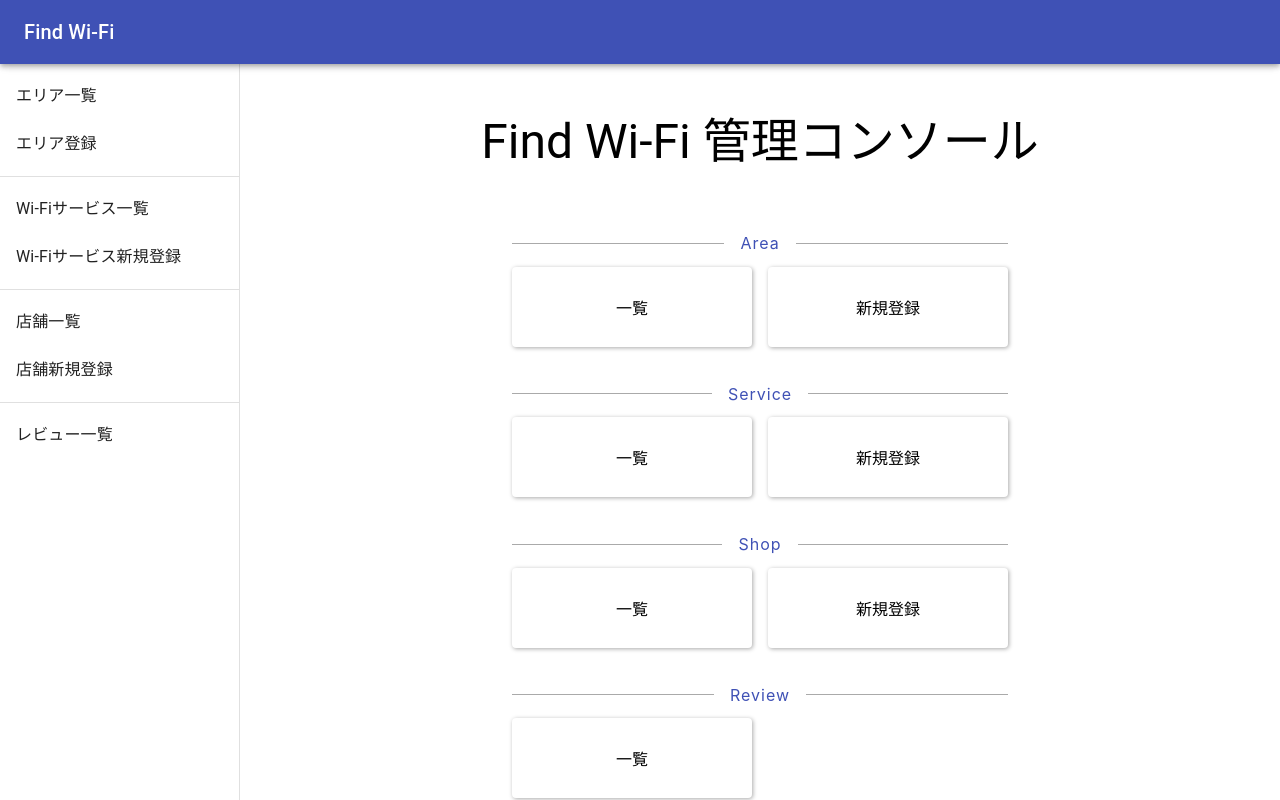
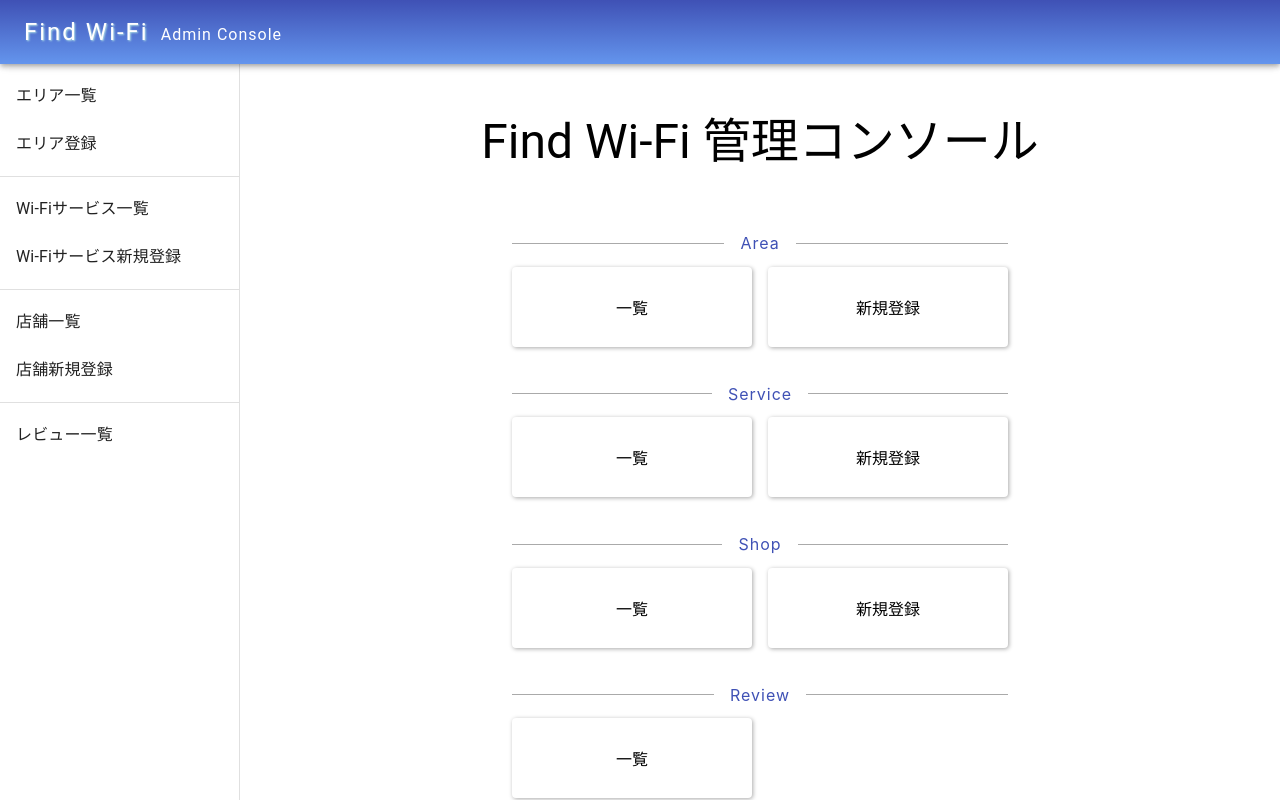
Before and after one commit to KotaTanaka/react-frontend-sandbox, a React (Create React App) app: page / in a window 1280 px wide. Built offline with nearby package versions, Linux system fonts and the light colour scheme.

Commit message:
feat: ヘッダーのデザイン調整

```diff
--- a/src/components/partials/Header.tsx
+++ b/src/components/partials/Header.tsx
@@ -12,7 +12,12 @@ const Header: React.FC = () => {
     <AppBar position="fixed" className={classes.appBar}>
       <Toolbar>
         <Title onClick={moveToHome}>
-          <Typography variant="h6">Find Wi-Fi</Typography>
+          <Typography variant="h5" className={classes.titleText}>
+            Find Wi-Fi
+          </Typography>
+          <Typography className={classes.titleSubText}>
+            Admin Console
+          </Typography>
         </Title>
       </Toolbar>
     </AppBar>
@@ -24,11 +29,22 @@ const useStyles = makeStyles((theme: Theme) =>
   createStyles({
     appBar: {
       zIndex: theme.zIndex.drawer + 1,
+      background: `linear-gradient(to bottom, #3f51b5, #6495ed)`,
+    },
+    titleText: {
+      letterSpacing: 2,
+      textShadow: '1px 1px 2px #b0e0e6',
+    },
+    titleSubText: {
+      marginLeft: theme.spacing(1.5),
+      letterSpacing: 1,
     },
   }),
 );
 const Title = styled.div`
   cursor: pointer;
+  display: flex;
+  align-items: baseline;
 `;
 
 export default Header;
```
